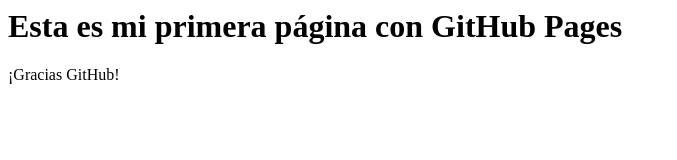
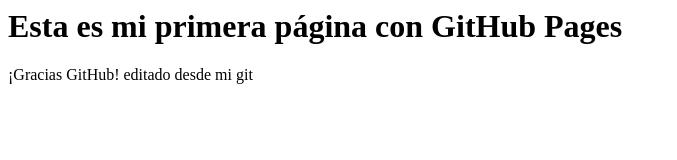
Before and after one commit to nvalezuelakghm/kdbfaucet, a plain HTML site: page index.html in a window 1280 px wide. Shown: the whole page, without its empty margins (0-677 px from the left). Drawn offline with Linux system fonts and the light colour scheme.

Commit message:
actualizacion pagina web

```diff
--- a/index.html
+++ b/index.html
@@ -1,4 +1,4 @@
 <html>
 <h1> Esta es mi primera página con GitHub Pages </h1>
-<p>¡Gracias GitHub!</p>
+<p>¡Gracias GitHub! editado desde mi git</p>
 </html>
```
